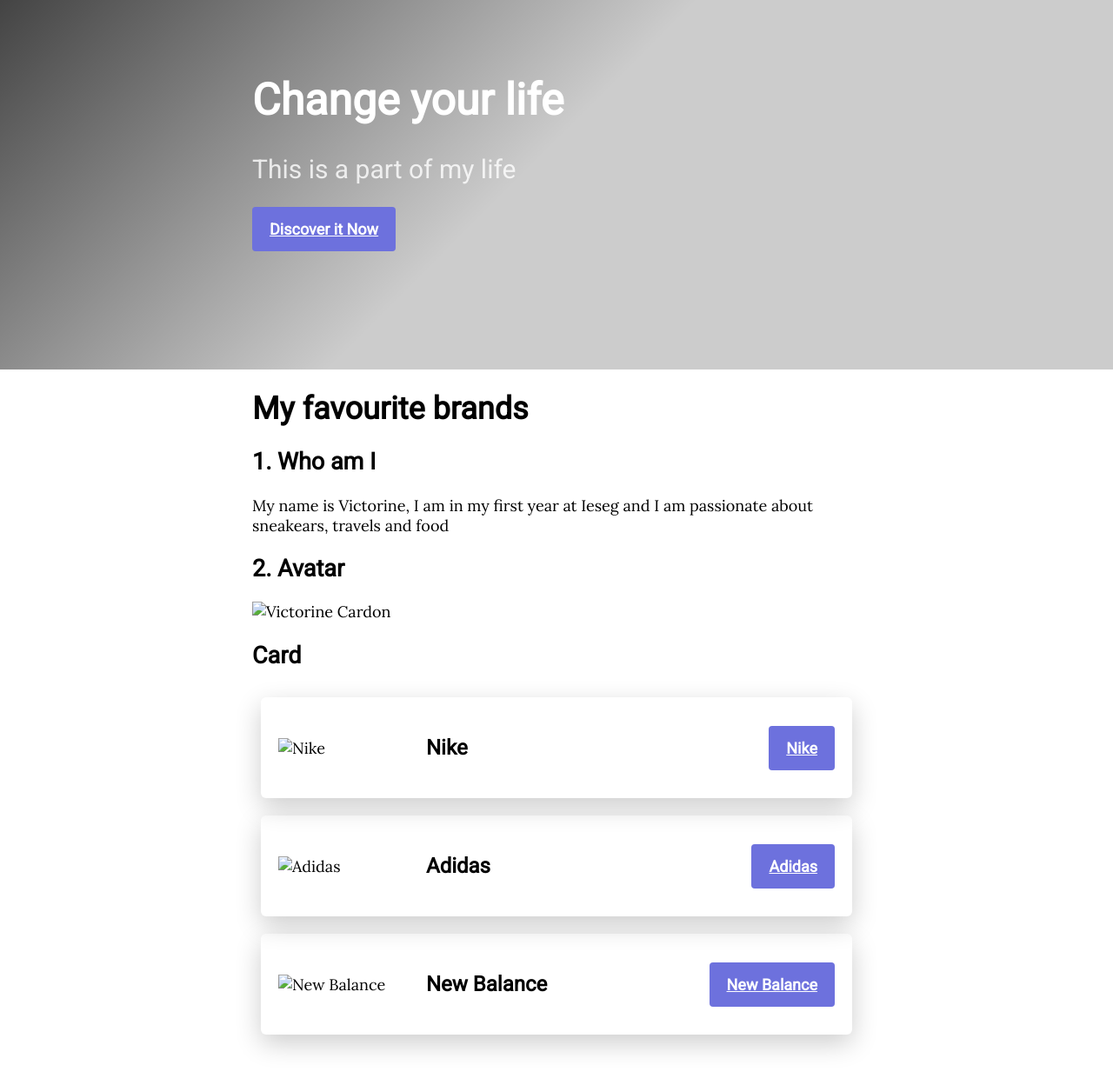
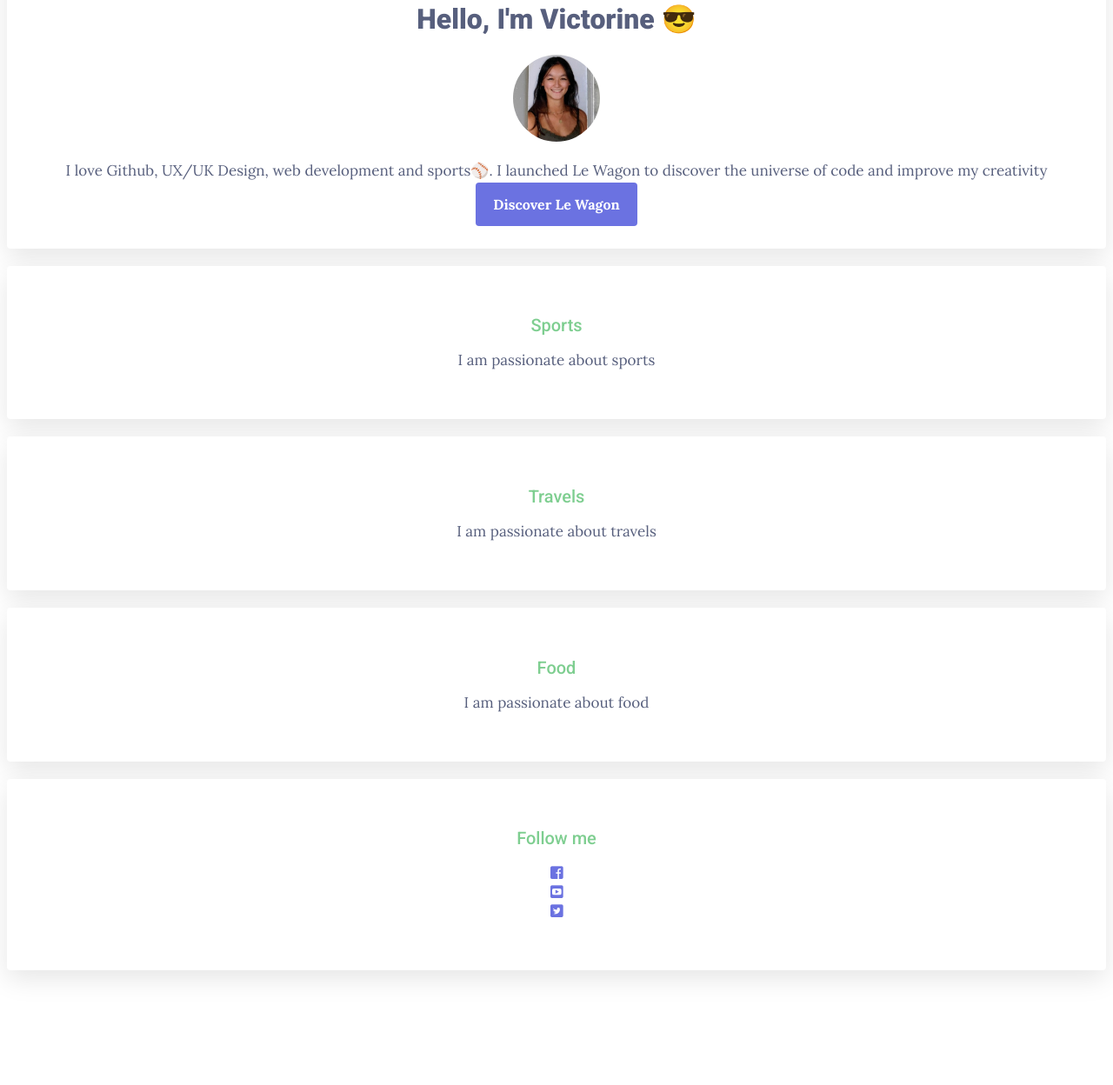
Before and after one commit to Victorine05/my-profile, a plain HTML site: page index.html in a window 1280 px wide. Shown: the part 98-1346 px from the top of the page at 87% size. After the commit the page ends 1254 px from the top, so only its background shows below. Drawn offline with Linux system fonts and the light colour scheme; a script that the page names is missing.

Commit message:
Add files via upload

```diff
--- a/index.html
+++ b/index.html
@@ -1,57 +1,64 @@
-<!DOCTYPE html>
+ <!Doctype html>
 <html>
 
 	<head>
-		<title>Le Wagon</title>
-		<meta charset="utf-8">
-		<link rel="stylesheet" href="css/style.css">
+		<title>Victorine Cardon's profile</title>
+		<meta name="description" content=" This is the profile of Victorine">
+		<meta charset="UTF-8">
+		<link href="https://fonts.googleapis.com/css?family=Lora:400,700|Roboto:300,400,500,700,900" rel="stylesheet">
+		<link rel="stylesheet" href="style.css">
+		<link rel="stylesheet" href="https://use.fontawesome.com/releases/v5.2.0/css/all.css" integrity="sha384-hWVjflwFxL6sNzntih27bfxkr27PmbbK/iSvJ+a4+0owXq79v+lsFkW54bOGbiDQ" crossorigin="anonymous">
+
 	</head>
+
 	<body>
 
-		<div class="banner">
-			<div class="container">
-				<h1>Change your life</h1>
-				<h2>This is a part of my life</h2>
-				<a href="#" class="btn-blue">Discover it Now</a>
+		<div class="container">
+			<div class="card-white">
+				<h1>Hello, I'm Victorine 😎</h1>
+				<img src="images/profile.jpg.jpg" class="img-circle" width="100px" alt="Victorine Cardon">
+				<p>
+					I love Github, UX/UK Design, web development and sports⚾.
+					I launched Le Wagon to discover the universe of code and improve my creativity
+				</p>
+				<a href="https://lewagon.com" class="btn-blue">Discover Le Wagon</a>
+			</div>
+			<div class="card-white">
+						<h2>Sports</h2>
+						<p>
+							I am passionate about sports
+						</p>
+			</div>
+			<div class="card-white">
+						<h2>Travels</h2>
+						<p>
+							I am passionate about travels
+						</p>
+			</div>
+			<div class="card-white">
+						<h2>Food</h2>
+						<p>
+							I am passionate about food
+						</p>
+			</div>
+			<div class="card-white">
+						<h2>Follow me</h2>
+
+						<ul class="list-inline">
+							<li>
+								<a href="https://www.facebook.com/profile.php?id=100094081748563" target="_blank">
+									<i class="fab fa-facebook-square"></i>
+							</li>
+							<li>
+								<a href="https://https://www.youtube.com/channel/UCAGrdLXHtMXa7TMFt1EVnNA/" target="_blank">
+									<i class="fab fa-youtube-square"></i>
+								</a>
+							</li>
+							<li>
+								<a href="https://https://twitter.com/CardonVictorine/" target="_blank">
+              						<i class="fab fa-twitter-square"></i>
+								</a>
+							</li>
+						</ul>
 			</div>
 		</div>
-		<div class="container">
-
-            <h1>My favourite brands</h1>
-			<h2>1. Who am I</h2>
-			<p> My name is Victorine, I am in my first year at Ieseg and I am passionate about sneakears, travels and food</p>
-
-
-
-            <h2>2. Avatar</h2>
-
-            <img class="avatar" src="images/profile.jpg" alt="Victorine Cardon">
-
-
-		<div class="container">
-
-
-
-			<h2>Card</h2>
-			<div class="cards">
-				<div class="card">
-					<img src="images/nike.webp" alt="Nike">
-					<h3>Nike</h3>
-					<a href="https://www.nike.com/fr/" class="btn-blue">Nike</a>
-				</div>
-				<div class="card">
-					<img src="images/adidas.jpg" alt="Adidas">
-					<h3>Adidas</h3>
-					<a href="https://www.adidas.fr/?cm_mmc=AdieSEM_Google-_-adidas-Brand-B-Exact-ROI-_-Adidas-X-X-Brand-_-adidas&cm_mmca1=FR&cm_mmca2=e&ds_kid=43700006856995047&af_reengagement_window=30d&is_retargeting=true&pid=googleadwords_temp&c=adidas-Brand-B-Exact-ROI&af_channel=Search&gclid=CjwKCAjw1t2pBhAFEiwA_-A-NFA6Z54tgFLOlqVFYnBIiAQT4LrYUSVz-2QzvJl27Zw7oTz-lrA35BoCVvAQAvD_BwE&gclsrc=aw.ds" class="btn-blue">Adidas</a>
-				</div>
-				<div class="card">
-					<img src="images/new balance.webp" alt="New Balance">
-					<h3>New Balance</h3>
-					<a href="https://www.newbalance.fr/fr?cq_src=google_ads&cq_cmp=19965627484&cq_net=x&cq_plt=gp&gclid=CjwKCAjw1t2pBhAFEiwA_-A-NElFYbli-pJPO7l5q61INUH_J0bhC156JiSbY4Ri24KE2uGB12A-xxoCX_kQAvD_BwE&gclsrc=aw.ds" class="btn-blue">New Balance</a>
-				</div>
-			</div>
-
-		</div>
-		<div data-tf-widget="pmDbfgLP" data-tf-opacity="100" data-tf-iframe-props="title=My typeform" data-tf-transitive-search-params data-tf-medium="snippet" style="width:100%;height:500px;"></div><script src="//embed.typeform.com/next/embed.js"></script>
-	</body>
-</html>
--- /dev/null
+++ b/style.css
@@ -0,0 +1,83 @@
+/* Colors and fronts */
+body {
+	backgroud-color: #F7F9FC;
+	color:#575F7D;
+	font-family: 'Lora', serif;
+	font-size: 17px;
+	font-weight: lighter;
+}
+h1, h2, h3 {
+	font-family: 'Roboto', sans-serif;
+}
+h1{
+	color:#575F7D;
+	font-size: 32px;
+	font-weight: 900;
+}
+h2{
+	color: #7ECE90;
+	font-size: 20px;
+	font weight: lighter;
+	font-weight: 500;
+}
+a {
+	front-family: 'Roboto', sans-serif;
+	text-decoration:none;
+	color: #6B72E1;
+	font-weight: 600;
+	font-size: 16px;
+}
+a:hover {
+	color: black;
+}
+
+/*Custom design with class */
+.container {
+	widht: 700px;
+	margin: 40px auto;
+}
+
+.card-white {
+	background-color: white;
+	padding: 40px;
+	box-shadow: 0px 10px 30px rgba(0,0,0,0.1);
+	border-radius: 4px;
+	margin: 20px 0px;
+	text-align: center;
+}
+
+.img-circle {
+	border-radius: 50%;
+}
+.btn-blue {
+	background-color: #6B72E1 ;
+	color: white;
+	padding: 15px 20px ;
+	border-radius: 4px;
+}
+.btn-bue:hover {
+	backgound-color: black;
+	color: white;
+}
+
+.list-inline{
+	list-style: none;
+	padding-left: 0px;
+}
+
+.list-line li {
+	display: inline;
+	padding: 10px;
+}
+.list-line i{
+	font-size: 50px;
+	color: rgb(230, 230, 230);
+}
+.list-line i:hover {
+	color: black;
+}
+
+/* Design adjustments using id (1% design remaining) */
+#introduction p {
+  margin-bottom: 40px;
+}
```
